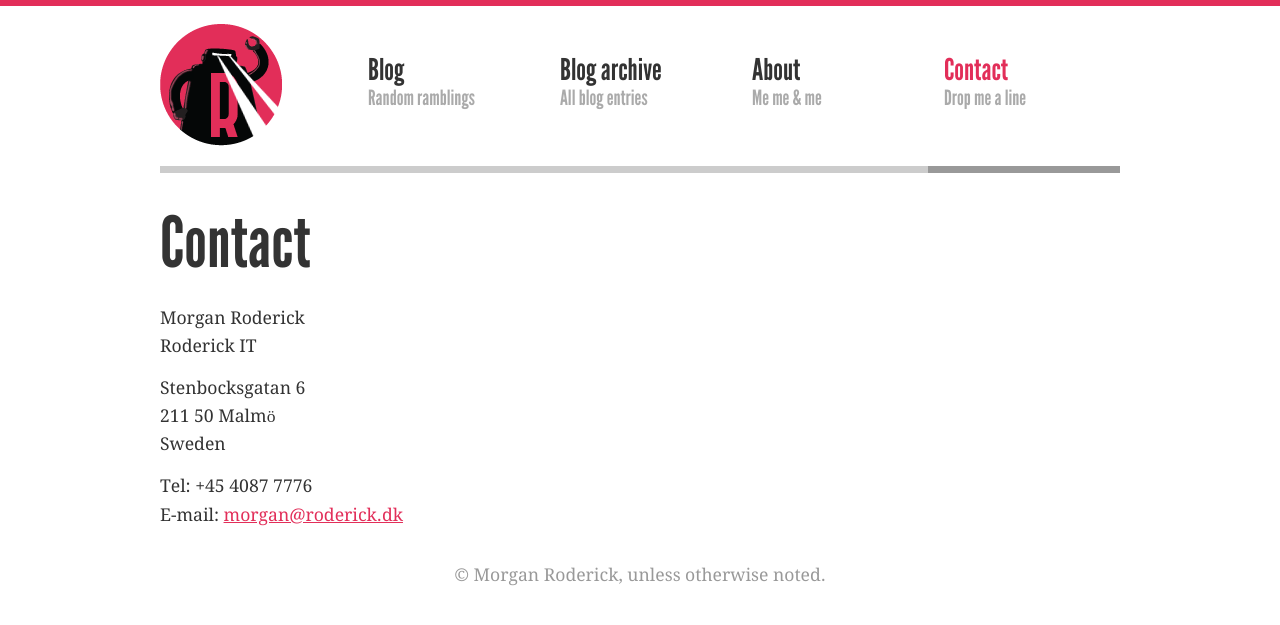
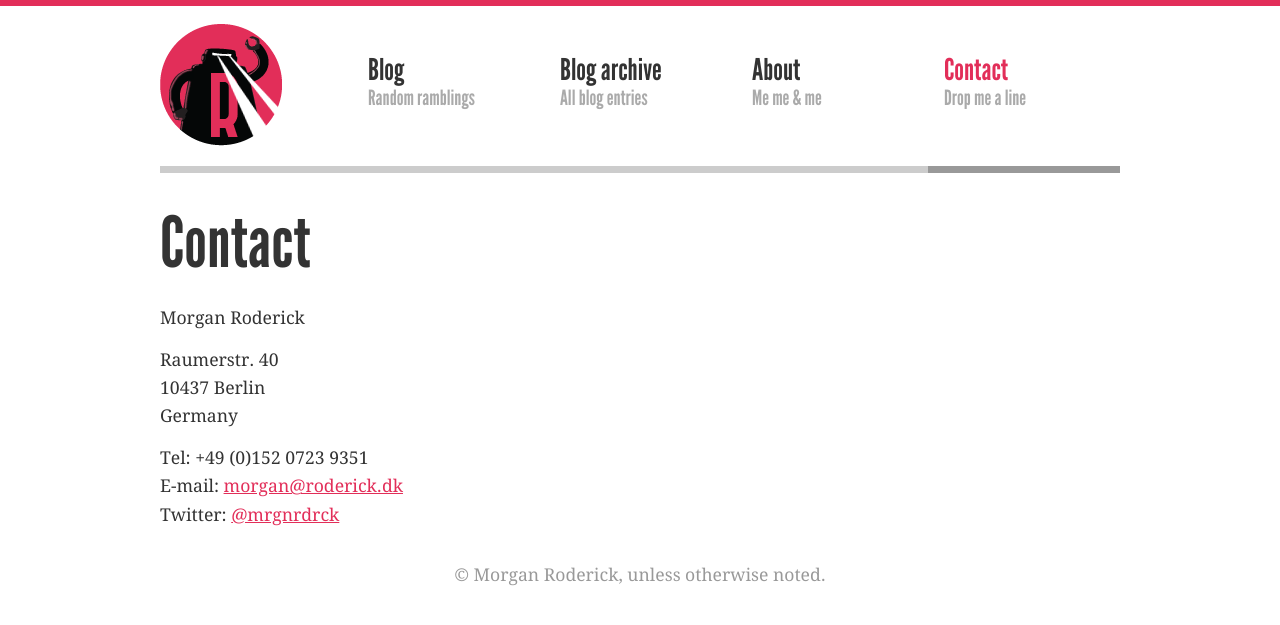
Before and after one commit to mroderick/blog.jekyll, a Jekyll site: the page built from contact/index.md, in a window 1280 px wide. Shown: the top 625 px of the page. Built offline with Jekyll 4.4.1, drawn with Linux system fonts in a browser that asks for light colours.

Commit message:
Update contact information

```diff
--- a/contact/index.md
+++ b/contact/index.md
@@ -7,11 +7,11 @@ site_section: contact
 # Contact
 
 Morgan Roderick<br/>
-Roderick IT
 
-Stenbocksgatan 6<br/>
-211 50 Malmö<br/>
-Sweden
+Raumerstr. 40<br/>
+10437 Berlin<br/>
+Germany
 
-Tel: +45 4087 7776<br/>
-E-mail: <morgan@roderick.dk>
+Tel: +49 (0)152 0723 9351<br/>
+E-mail: <morgan@roderick.dk><br/>
+Twitter: [@mrgnrdrck](https://twitter.com/mrgnrdrck/)
```
